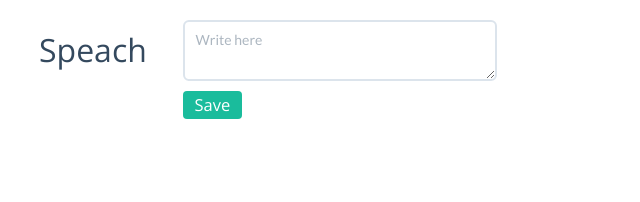
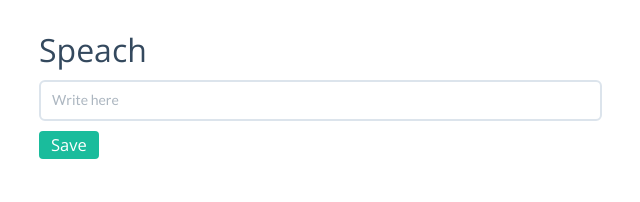
Before and after one commit to jgasteiz/translations, a plain HTML site: page index.html in a window 1280 px wide. Shown: the whole page, without its empty margins (321-961 px from the left). Drawn offline with nearby package versions, Linux system fonts and the light colour scheme.

Commit message:
More user friendly. More user hostile too :/

```diff
--- a/css/base.scss
+++ b/css/base.scss
@@ -12,9 +12,8 @@ h1, h2, h3, h4, h5, h6 {
     font-weight: 300;
 }
 header {
-    textarea {
-        display: block;
-        width: 300px;
+    input[type="text"] {
+        width: 98%;
     }
 }
 div[role="main"] {
@@ -28,11 +27,11 @@ div[role="main"] {
             margin-bottom: 6px;
             padding-bottom: 5px;
             position: relative;
-            textarea,
             input[type="text"] {
                 display: none;
             }
             .label-box {
+                min-height: 40px;
                 label {
                     margin: 0;
                     padding: 10px 0;
@@ -77,7 +76,6 @@ div[role="main"] {
                 .save, .cancel {
                     display: inline-block;
                 }
-                textarea,
                 input[type="text"] {
                     display: inline-block;
                 }
--- a/index.html
+++ b/index.html
@@ -16,13 +16,11 @@
 
     <header class="container-fluid">
         <div class="row-fluid">
-            <div class="span3">
-                <h1>Speach</h1>
-            </div>
-            <div class="span9">
-                <textarea class="new speach" type="text" placeholder="Write here"></textarea>
-                <a class="btn btn-primary new" href="#">Save</a>
-            </div>
+            <h1>Speach</h1>
+        </div>
+        <div class="row-fluid">
+            <input type="text" class="new speach" type="text" placeholder="Write here"/>
+            <a class="btn btn-primary new" href="#">Save</a>
         </div>
     </header>
 
--- a/js/speach.js
+++ b/js/speach.js
@@ -160,14 +160,14 @@ $(function() {
             if (e.keyCode != 13) {
                 return;
             }
-            if (!this.speach.val()) {
-                return;
-            }
             this.create();
         },
 
         // Create a new speach.
         create: function() {
+            if (!this.speach.val()) {
+                return;
+            }
             this.speachs.create({
                 speach: this.speach.val()
             });
```
Also changed, not shown: css/base.css.
